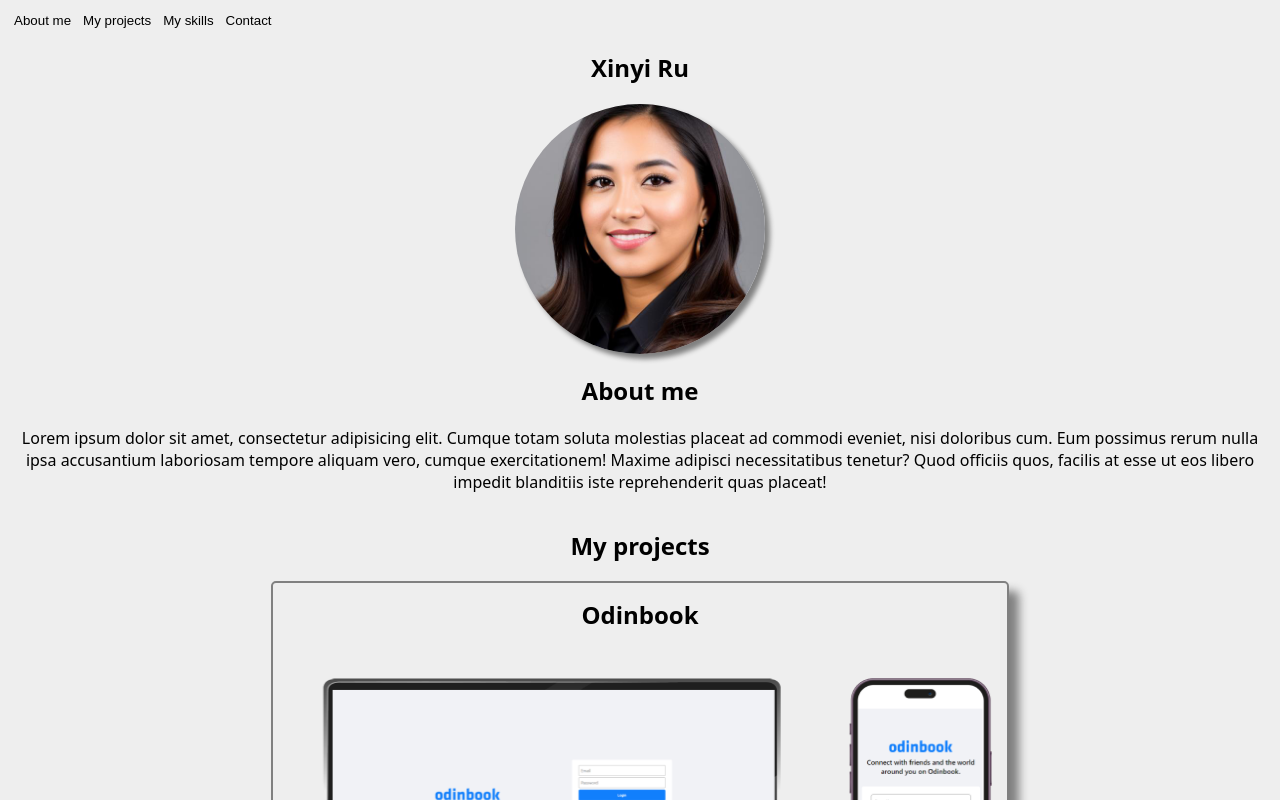
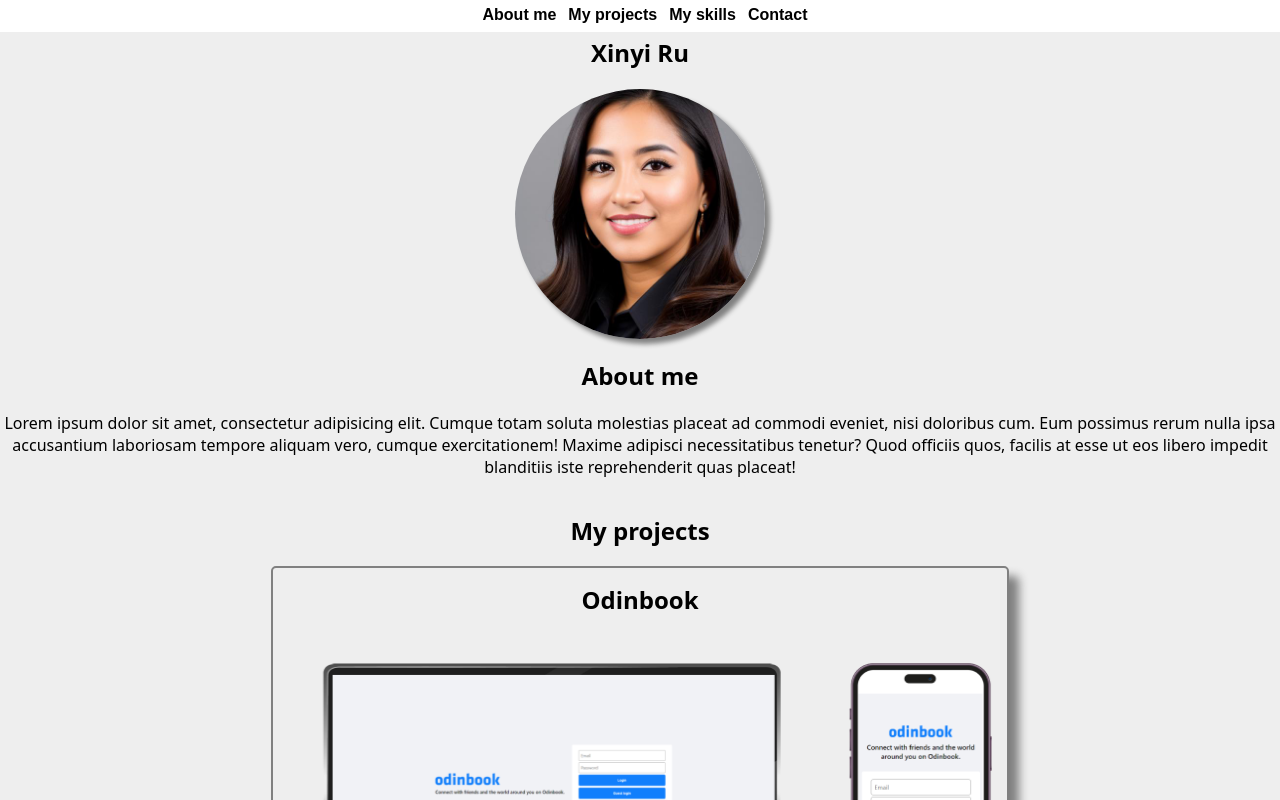
Before and after one commit to mikeski-aa/portfoliosite, a React (Vite) app: page / in a window 1280 px wide. Shown: the top 800 px of the page. Built offline with nearby package versions, Linux system fonts and the light colour scheme.

Commit message:
Added smooth scrolling to main menu

```diff
--- a/src/App.css
+++ b/src/App.css
@@ -2,6 +2,8 @@
   border: none;
   background: none;
   border-bottom: 2px solid rgba(255, 255, 255, 0);
+  font-weight: 600;
+  font-size: 1rem;
 }
 
 .navBtn:hover {
@@ -19,3 +21,16 @@
 body {
   background-color: rgb(238, 238, 238);
 }
+
+.header {
+  position: fixed;
+  background-color: white;
+  width: 100vw;
+  display: flex;
+  justify-content: center;
+  padding: 5px;
+}
+
+.aboutMeDivContainer {
+  margin-top: 1rem;
+}
--- a/src/App.jsx
+++ b/src/App.jsx
@@ -1,4 +1,4 @@
-import { useState } from "react";
+import { useRef, useState } from "react";
 import "./App.css";
 import AboutMe from "./components/AboutMe";
 import MyProjects from "./components/MyProjects";
@@ -7,26 +7,56 @@ import ContactMe from "./components/ContactMe";
 
 function App() {
   const [showAbout, setShowAbout] = useState(true);
+  const contactRef = useRef(null);
+  const projectsRef = useRef(null);
+  const skillsRef = useRef(null);
+  const aboutRef = useRef(null);
+
+  // smooth scrolling for each element
+
+  const scrollProjects = () => {
+    projectsRef.current.scrollIntoView({ behavior: "smooth" });
+  };
+
+  const scrollContact = () => {
+    contactRef.current.scrollIntoView({ behavior: "smooth" });
+  };
+
+  const scrollAbout = () => {
+    aboutRef.current.scrollIntoView({ behavior: "smooth" });
+  };
+
+  const scrollSkills = () => {
+    skillsRef.current.scrollIntoView({ behavior: "smooth" });
+  };
 
   return (
     <>
       <div className="header">
-        <button className="navBtn">About me</button>
-        <button className="navBtn">My projects</button>
-        <button className="navBtn">My skills</button>
-        <button className="navBtn">Contact</button>
+        <button className="navBtn" onClick={scrollAbout}>
+          About me
+        </button>
+        <button className="navBtn" onClick={scrollProjects}>
+          My projects
+        </button>
+        <button className="navBtn" onClick={scrollSkills}>
+          My skills
+        </button>
+        <button className="navBtn" onClick={scrollContact}>
+          Contact
+        </button>
       </div>
       <div className="mainCont">
-        <div className="aboutMeDivContainer">
+        <div className="aboutMeDivContainer" ref={aboutRef}>
           <AboutMe showAbout={showAbout} setShowAbout={setShowAbout} />
         </div>
-        <div className="myProjectsDiv">
+        <div className="myProjectsDiv" ref={projectsRef}>
           <MyProjects />
         </div>
-        <div className="mySkills">
+        <div className="mySkills" ref={skillsRef}>
           <MySkills />
         </div>
-        <div className="contactMeDiv">
+        <div className="contactMeDiv" ref={contactRef}>
           <ContactMe />
         </div>
       </div>
--- a/src/index.css
+++ b/src/index.css
@@ -2,3 +2,8 @@
   font-family: system-ui, -apple-system, BlinkMacSystemFont, "Segoe UI", Roboto,
     Oxygen, Ubuntu, Cantarell, "Open Sans", "Helvetica Neue", sans-serif;
 }
+
+body {
+  margin: 0;
+  padding: 0;
+}
```
